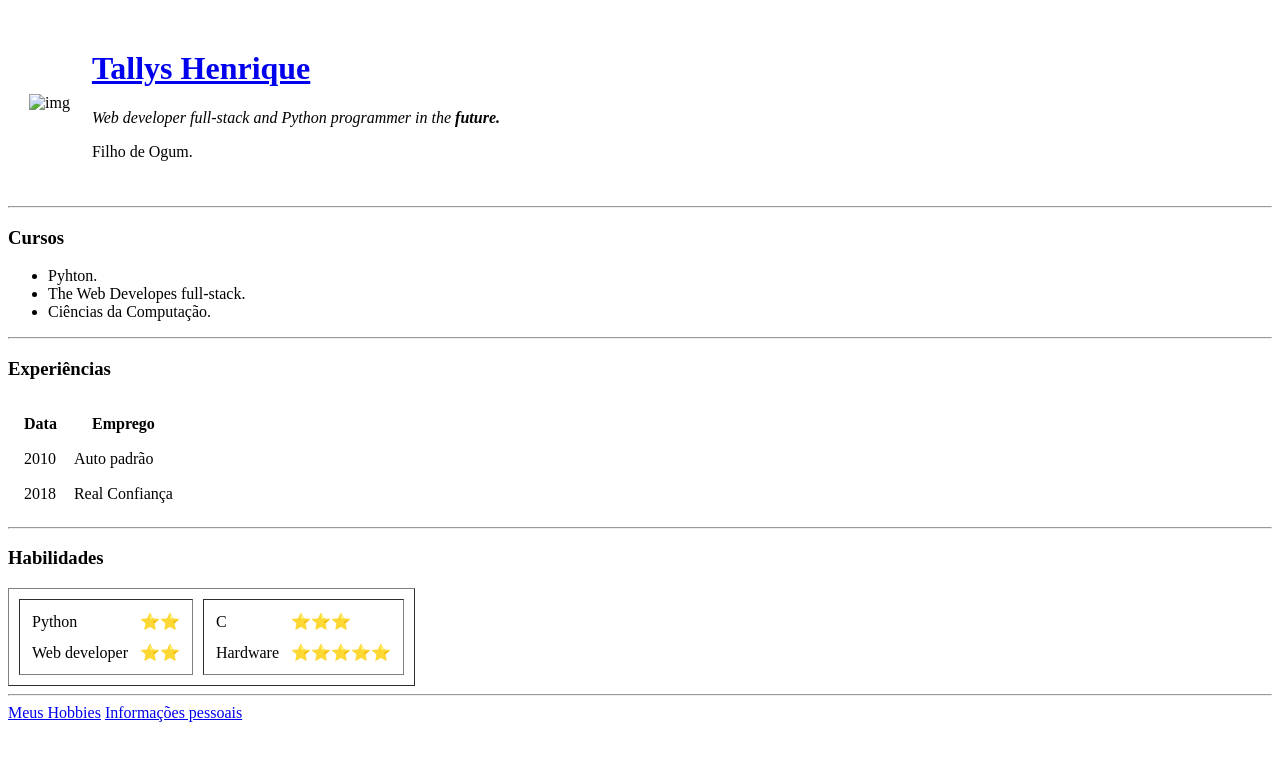
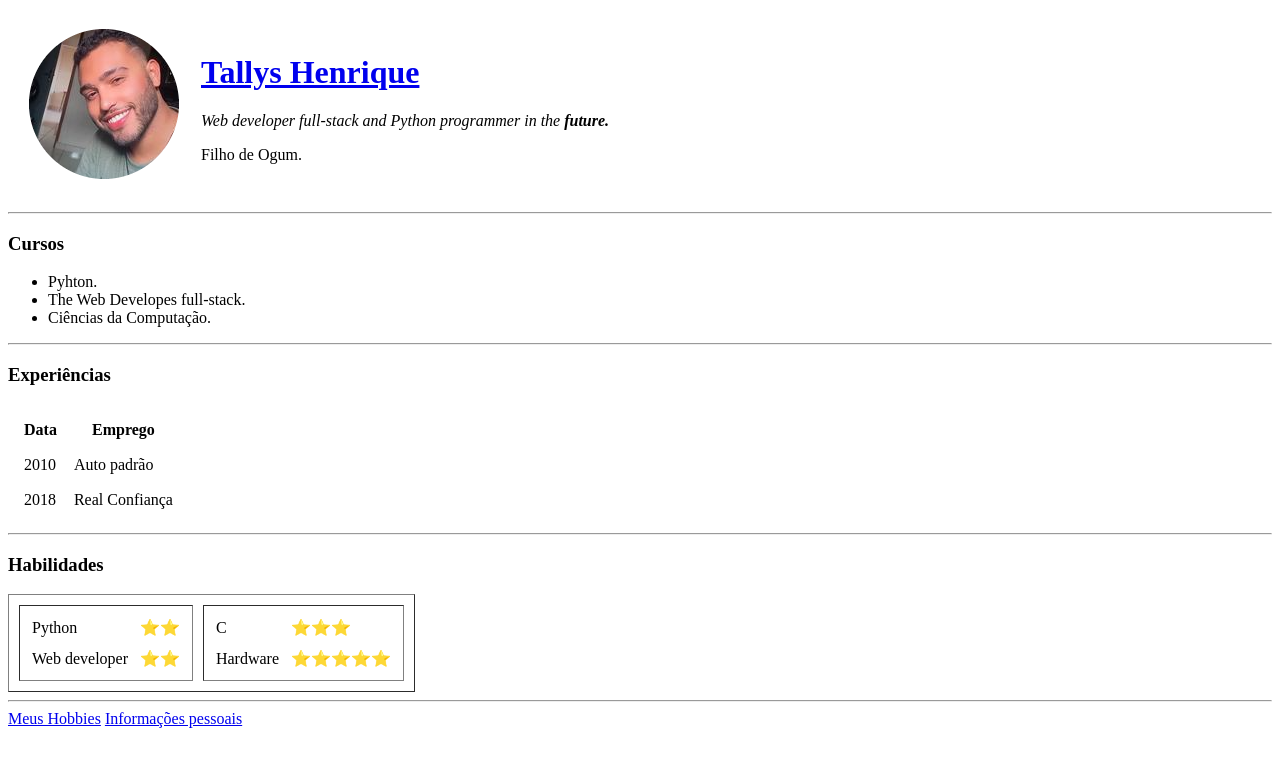
Before and after one commit to devtallysh/cv, a plain HTML site: page index.html in a window 1280 px wide. Drawn offline with Linux system fonts and the light colour scheme.

Commit message:
Update index.html

```diff
--- a/index.html
+++ b/index.html
@@ -9,7 +9,7 @@
 <body>
   <table cellspacing="20">
     <tr>
-      <td> <img src="tallys-modified.png" alt="img"></td>
+      <td> <img src="images/tallys-modified.png" alt="img"></td>
       <td>
         <h1><a href="https://www.instagram.com/tallys.henrique_/">Tallys Henrique</a></h1>
         <p><i>Web developer full-stack and Python programmer in the <strong>future.</strong></i></p>
```
